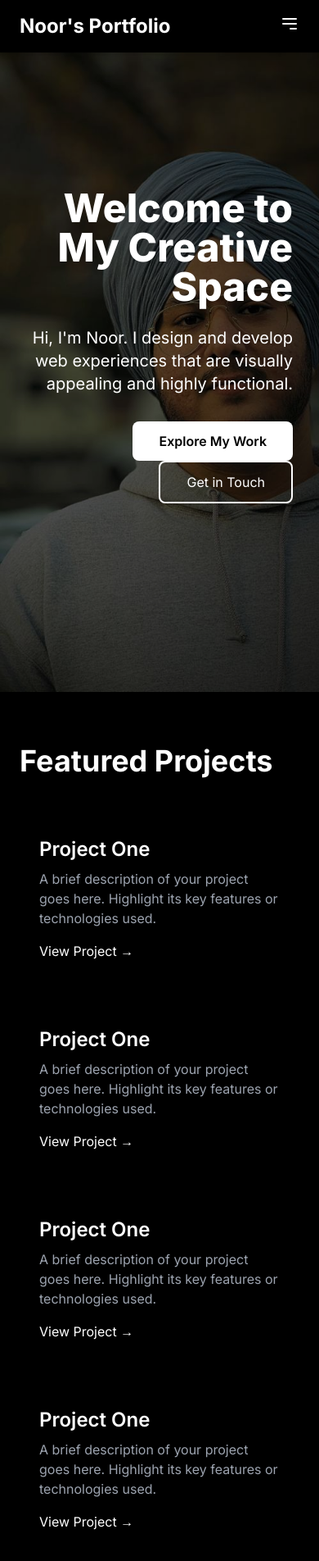
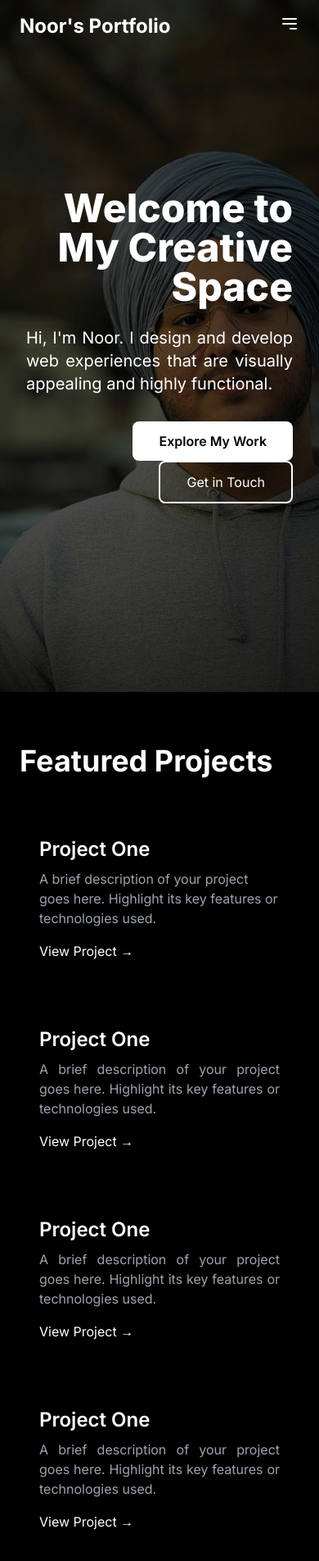
Before and after one commit to Navnoor-Singh/itsNoor, a Next.js app in the folder itsnoor/: page / in a window 390 px wide. Shown: the top 1904 px of the page at 82% size. Built offline with nearby package versions, Linux system fonts and the light colour scheme.

Commit message:
updated navbar

```diff
--- a/itsnoor/app/layout.tsx
+++ b/itsnoor/app/layout.tsx
@@ -5,8 +5,8 @@ import "./globals.css";
 const inter = Inter({ subsets: ["latin"] });
 
 export const metadata: Metadata = {
-  title: "Create Next App",
-  description: "Generated by create next app",
+  title: "Noor's Portfolio",
+  description: "Portfolio",
 };
 
 export default function RootLayout({
--- a/itsnoor/app/page.tsx
+++ b/itsnoor/app/page.tsx
@@ -13,7 +13,7 @@ export default function Home() {
   return (
     <main className="relative min-h-screen bg-black text-white">
       {/* Navbar */}
-      <nav className="w-full py-4 bg-black shadow-md fixed top-0 left-0 z-50">
+      <nav className="w-full py-4 bg-transparent fixed top-0 left-0 z-50">
         <div className="max-w-7xl mx-auto flex justify-between items-center px-6">
           <h1 className="text-2xl font-bold">Noor's Portfolio</h1>
           <div className="hidden md:flex space-x-6">
@@ -53,7 +53,8 @@ export default function Home() {
 
        {/* Mobile Menu */}
 {isOpen && (
-          <div className="md:hidden bg-black text-white px-6 pt-4 pb-2 animate-fade-in-down">
+  <div className="md:hidden bg-transparent text-white px-6 pt-4 pb-2 animate-fade-in-down">
+    <div className="flex flex-col items-center justify-center text-center space-y-2">
       <a
         href="#projects"
         className="block py-2 hover:text-gray-400 transition-colors"
@@ -76,7 +77,9 @@ export default function Home() {
         Contact
       </a>
     </div>
+  </div>
 )}
+
       </nav>
 
       {/* Hero Section with Background Image */}
@@ -95,7 +98,7 @@ export default function Home() {
           <h1 className="text-5xl font-extrabold mb-6">
             Welcome to My Creative Space
           </h1>
-          <p className="text-xl text-white mb-8">
+          <p className="text-justify text-xl text-white mb-8">
             Hi, I'm Noor. I design and develop web experiences that are visually
             appealing and highly functional.
           </p>
@@ -134,7 +137,7 @@ export default function Home() {
 
           <div className="bg-black p-6 rounded-lg shadow-lg hover:shadow-xl transition-shadow transform hover:scale-105">
             <h3 className="text-2xl font-semibold mb-2 text-white">Project One</h3>
-            <p className="text-gray-400 mb-4">
+            <p className="text-justify text-gray-400 mb-4">
               A brief description of your project goes here. Highlight its key features or technologies used.
             </p>
             <a href="#" className="text-white hover:text-gray-400 transition-colors">
@@ -144,7 +147,7 @@ export default function Home() {
 
           <div className="bg-black p-6 rounded-lg shadow-lg hover:shadow-xl transition-shadow transform hover:scale-105">
             <h3 className="text-2xl font-semibold mb-2 text-white">Project One</h3>
-            <p className="text-gray-400 mb-4">
+            <p className="text-justify text-gray-400 mb-4">
               A brief description of your project goes here. Highlight its key features or technologies used.
             </p>
             <a href="#" className="text-white hover:text-gray-400 transition-colors">
@@ -154,7 +157,7 @@ export default function Home() {
 
           <div className="bg-black p-6 rounded-lg shadow-lg hover:shadow-xl transition-shadow transform hover:scale-105">
             <h3 className="text-2xl font-semibold mb-2 text-white">Project One</h3>
-            <p className="text-gray-400 mb-4">
+            <p className="text-justify text-gray-400 mb-4">
               A brief description of your project goes here. Highlight its key features or technologies used.
             </p>
             <a href="#" className="text-white hover:text-gray-400 transition-colors">
@@ -178,10 +181,10 @@ export default function Home() {
             />
           </div>
           <div className="md:w-1/2 md:pl-12">
-            <p className="text-lg text-white mb-6">
+            <p className="text-lg text-white text-justify mb-6">
               I'm a passionate web developer and designer with a love for creating beautiful, functional websites. My goal is to build web experiences that are not only visually appealing but also user-friendly and accessible.
             </p>
-            <p className="text-lg text-white mb-6">
+            <p className="text-lg text-white text-justify mb-6">
               I specialize in front-end development, with experience in React, Next.js, and modern CSS frameworks like Tailwind CSS. When I'm not coding, you can find me exploring new design trends or working on personal projects.
             </p>
           </div>
@@ -196,7 +199,7 @@ export default function Home() {
             I'm currently available for freelance projects and open to collaboration. Feel free to reach out to discuss your next big idea.
           </p>
           <a
-            href="mailto:your-email@example.com"
+            href="mailto:contactnavnoorsingh@gmail.com"
             className="px-8 py-3 bg-white text-black font-semibold rounded-lg hover:bg-gray-200 transition-transform transform hover:scale-105"
           >
             Contact Me
```
Lines whose indentation alone changed are shown as unchanged.
